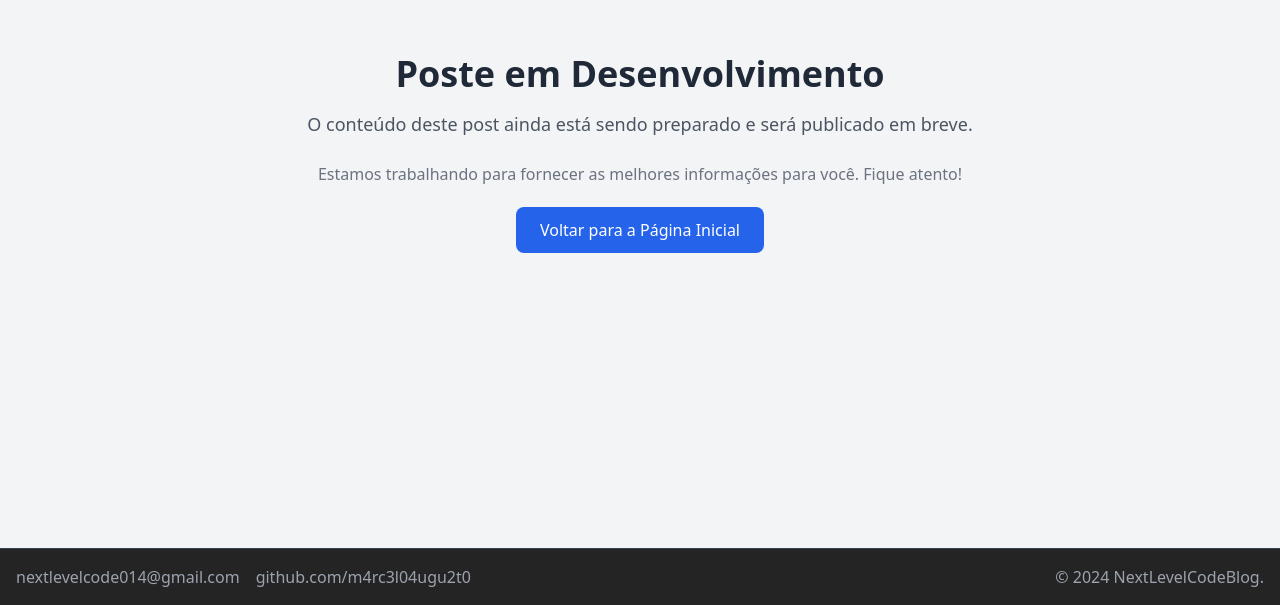
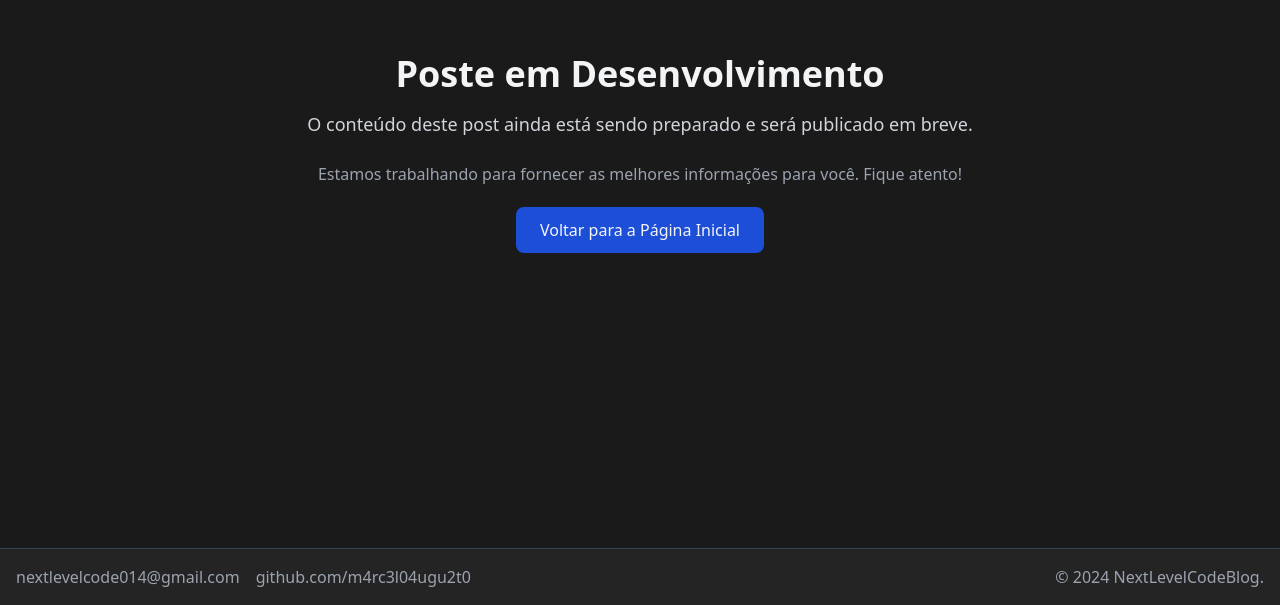
Before and after one commit to m4rc3l04ugu2t0/nextlevelcodeblog, a Next.js app: page /posts/SetUpBitcoinWallet in a window 1280 px wide. Shown: the part 252-857 px from the top of the page. Built offline with nearby package versions, Linux system fonts and the light colour scheme.

Commit message:
replace link

```diff
--- /dev/null
+++ b/src/app/Components/Post_in_progress.tsx
@@ -0,0 +1,21 @@
+// pages/post_in_progress.tsx
+import Link from 'next/link';
+
+export default function PostInProgress() {
+  return (
+    <div className="flex flex-col items-center justify-center min-h-screen bg-[#1a1a1a] p-4 text-center">
+      <h1 className="text-4xl font-bold text-gray-100 mb-4">Poste em Desenvolvimento</h1>
+      <p className="text-lg text-gray-300 mb-6">
+        O conteúdo deste post ainda está sendo preparado e será publicado em breve.
+      </p>
+      <p className="text-gray-400 mb-8">
+        Estamos trabalhando para fornecer as melhores informações para você. Fique atento!
+      </p>
+      <Link href="/">
+        <a className="px-6 py-3 bg-blue-700 text-gray-100 rounded-lg hover:bg-blue-800 transition-all">
+          Voltar para a Página Inicial
+        </a>
+      </Link>
+    </div>
+  );
+}
--- a/src/app/Components/post_in_progress.tsx
+++ /dev/null
@@ -1,20 +0,0 @@
-import Link from 'next/link';
-
-export default function PostInProgress() {
-  return (
-    <div className="flex flex-col items-center justify-center min-h-screen bg-gray-100 p-4 text-center">
-      <h1 className="text-4xl font-bold text-gray-800 mb-4">Poste em Desenvolvimento</h1>
-      <p className="text-lg text-gray-600 mb-6">
-        O conteúdo deste post ainda está sendo preparado e será publicado em breve.
-      </p>
-      <p className="text-gray-500 mb-8">
-        Estamos trabalhando para fornecer as melhores informações para você. Fique atento!
-      </p>
-      <Link href="/">
-        <a className="px-6 py-3 bg-blue-600 text-white rounded-lg hover:bg-blue-700 transition-all">
-          Voltar para a Página Inicial
-        </a>
-      </Link>
-    </div>
-  );
-}
--- a/src/app/posts/SetUpBitcoinWallet/page.tsx
+++ b/src/app/posts/SetUpBitcoinWallet/page.tsx
@@ -1,4 +1,4 @@
-import PostInProgress from "@/app/Components/post_in_progress";
+import PostInProgress from "@/app/Components/Post_in_progress";
 
 export default function Page() {
   return (
```
